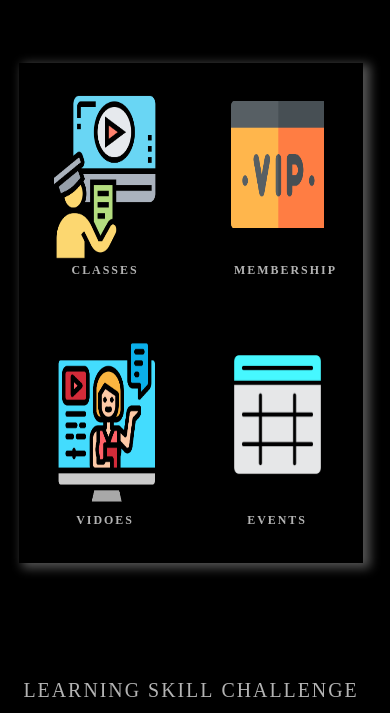
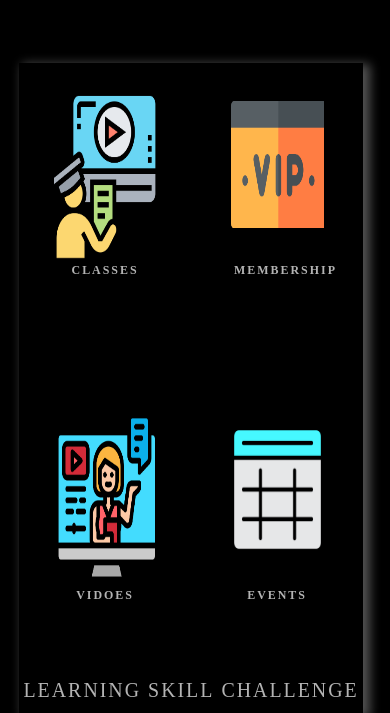
Before and after one commit to Sherilck/Crossroadswebsite, a plain HTML site: page index.html in a window 390 px wide. Shown: the part 929-1642 px from the top of the page. Drawn offline with nearby package versions, Linux system fonts and the light colour scheme; grey boxes are pictures that could not be loaded.

Commit message:
Update Styles.Css

```diff
--- a/Styles.Css
+++ b/Styles.Css
@@ -1121,7 +1121,7 @@ input[type="submit"]
     }
 
     .crossRoadsa h2{
-        font-size: 1.7em;
+        font-size: 1.6em;
         background-size: 30%;
         top: -0.4em;
     }
@@ -1130,7 +1130,7 @@ input[type="submit"]
     .middleContent{
 
         width: 90%;
-        height: 500px;
+        height: 650px;
         position: relative;
         left: 5%;
         display: grid;
@@ -1155,7 +1155,7 @@ input[type="submit"]
     .middleContent2{
 
         width: 70%;
-        left: 18%;
+        left: 15%;
         height: auto;
     }
     .oBox2,
@@ -1243,6 +1243,7 @@ input[type="submit"]
         height: 1200px;
         display: inline-block;
         grid-template-columns: 1fr 1fr 1fr;
+
     }
 
     .sps{
```
